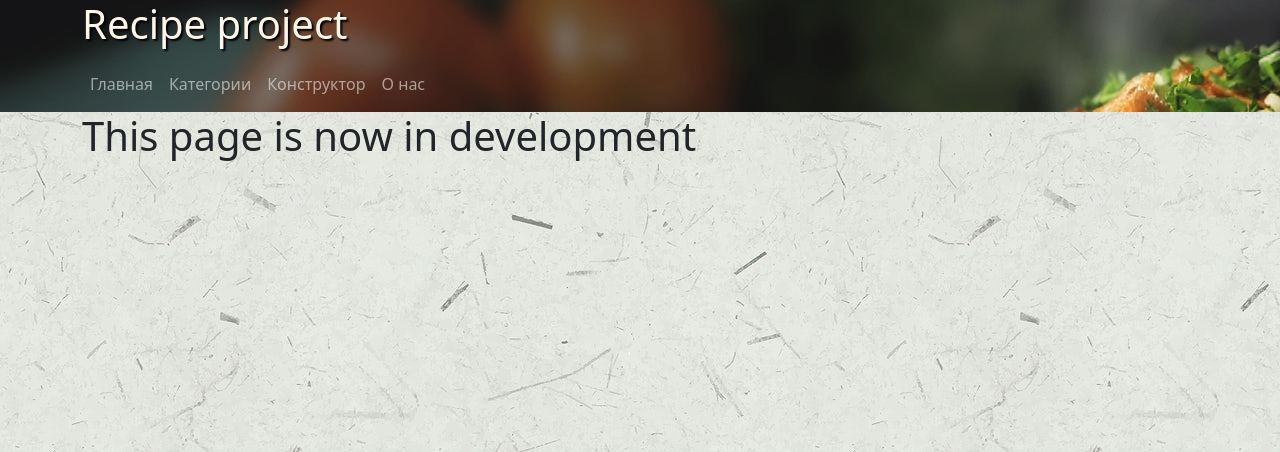
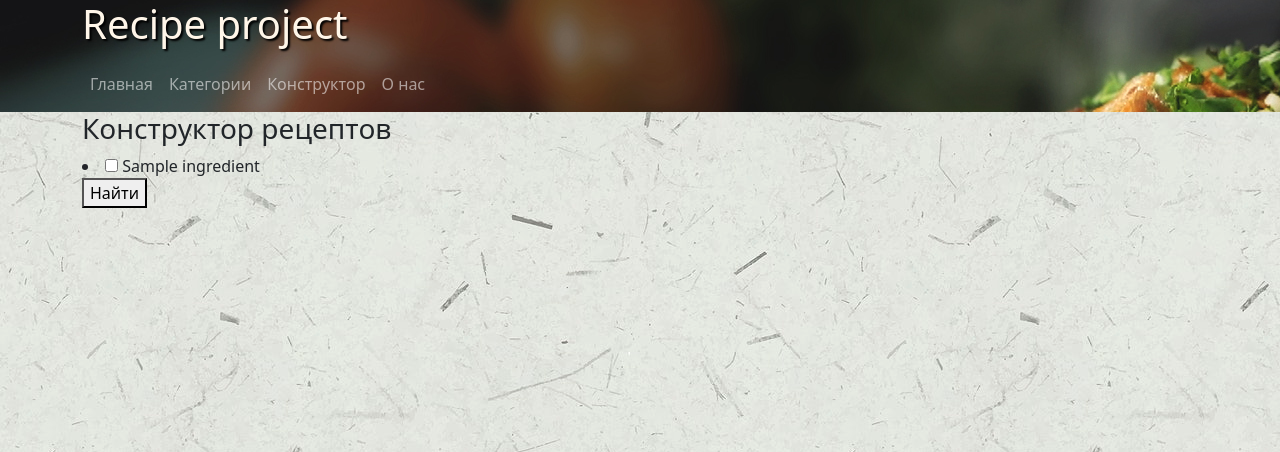
Before and after one commit to lokarddev/recipe, a Django app: page /constructor/ in a window 1280 px wide. Shown: the top 452 px of the page. Run offline with Django 3.2, Linux system fonts and the light colour scheme; tables that the repository leaves empty hold one stand-in row (values such as "Sample post").

Commit message:
- all list views inherited from ListWiew class - GetData class created. Alternative to get_context_data - constructor view modified with simple filter form

```diff
--- a/main_recipe/urls.py
+++ b/main_recipe/urls.py
@@ -9,6 +9,7 @@ urlpatterns = [
     path('', HomeView.as_view(), name='home'),
     path('category/', CategoryView.as_view(), name='category'),
     path('constructor/', ConstructorView.as_view(), name='constructor'),
+    path('filter/', FilterView.as_view(), name='filter'),
     path('category/<int:pk>/', CategoryList.as_view(), name='category_list'),
     path('recipe_list/', RecipeList.as_view(), name='recipe_list'),
     path('topic_list/', TopicList.as_view(), name='topic_list'),
--- a/main_recipe/views.py
+++ b/main_recipe/views.py
@@ -1,7 +1,8 @@
+from django.db.models import Q
 from django.shortcuts import render
 from django.views import View
+from django.views.generic import ListView
 from .models import *
-from django.core.exceptions import ObjectDoesNotExist
 
 
 class HomeView(View):
@@ -23,18 +24,32 @@ class CategoryView(View):
         return render(request, template_name='main_recipe/category.html', context=context)
 
 
-class ConstructorView(View):
+class GetData:
+    """Класс для обработки запросов к дате"""
+    def get_ingredient(self):
+        return Ingredient.objects.all()
+
+
+class ConstructorView(GetData, ListView):
     """The main feature of the site. Basically works as simple filter page at e-commerce. Contains table of categories
     and list of products to choose from"""
-    def get(self, request):
-        context = {
+    model = Recipe
+    template_name = 'main_recipe/constructor.html'
+    queryset = Recipe.objects.filter(draft=False)
 
-        }
-        return render(request, template_name='main_recipe/constructor.html', context=context)
+
+class FilterView(GetData, ListView):
+    """Фильтр который отображается на странице Constructor.html
+        Показвыает выборку на основе отмеченных ингредиентов."""
+    def get_queryset(self):
+        queryset = Recipe.objects.filter(
+            ingredient__in=self.request.GET.getlist('ingredient')
+        ).distinct()
+        return queryset
 
 
 class TopicDetail(View):
-    """Detailed description page of the choosen TOPIC"""
+    """Detailed description page of the chosen TOPIC"""
     def get(self, request, pk):
         context = {
             'topic': Topic.objects.get(id=pk),
@@ -43,7 +58,7 @@ class TopicDetail(View):
 
 
 class RecipeDetail(View):
-    """Detailed description page of the choosen RECIPE"""
+    """Detailed description page of the chosen RECIPE"""
     def get(self, request, pk):
         context = {
             'recipe': Recipe.objects.get(id=pk),
@@ -69,10 +84,7 @@ class TopicList(View):
         return render(request, template_name='main_recipe/topic_list.html', context=context)
 
 
-class RecipeList(View):
+class RecipeList(GetData, ListView):
     """Полный список рецептов на сайте"""
-    def get(self, request):
-        context = {
-            'recipes': Recipe.objects.order_by('-created')
-        }
-        return render(request, template_name='main_recipe/recipe_list.html', context=context)
+    model = Recipe
+    queryset = Recipe.objects.order_by('-created')
--- a/templates/main_recipe/constructor.html
+++ b/templates/main_recipe/constructor.html
@@ -1,4 +1,17 @@
 {% extends 'main_recipe/base.html' %}
     {% block content %}
-        <h1>This page is now in development</h1>
+        <h3>Конструктор рецептов</h3>
+        <form action="{% url 'filter' %}" method="get">
+            <div>
+                {% for ing in view.get_ingredient %}
+                    <li>
+                        <label>
+                            <input type="checkbox" class="checked" name="ingredient" value="{{ ing.id }}">
+                        </label>
+                        <span>{{ ing.title }}</span>
+                    </li>
+                {% endfor %}
+                <button type="submit">Найти</button>
+            </div>
+        </form>
     {% endblock %}
--- a/templates/main_recipe/recipe_list.html
+++ b/templates/main_recipe/recipe_list.html
@@ -2,12 +2,12 @@
 {% block content %}
     <h4>Все рецепты</h4>
     <div class="row mt-3 justify-content-center">
-        {% for recipe in recipes %}
+        {% for recipe in recipe_list %}
                     <div class="card mx-2 mb-2 text-center shadow" style="max-width: 30%">
                             <img class="card-img-top mt-3" src='{{ recipe.get_main_image.image.url }}' alt="{{ recipe.topic_title }}" style="height: 300px; width: available">
                             <div class="card-body">
                                 <h5 class="card-title">{{ recipe.topic_title }}</h5>
-                                <a href="{% url 'topic_detail' recipe.id %}" class="btn btn-primary" style="font-size: 14px">Читать статью</a>
+                                <a href="{% url 'recipe_detail' recipe.id %}" class="btn btn-primary" style="font-size: 14px">Смотреть рецепт</a>
                             </div>
                     </div>
         {% endfor %}
```
